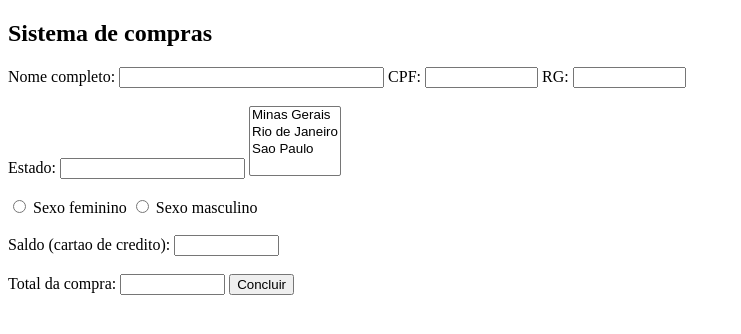
After one commit to ntinarelli/prw, a PHP site: page /exer4/exer4.html in a window 1280 px wide. The commit adds this page. Shown: the top 334 px of the page, without its empty margins (0-741 px from the left). Run offline with PHP 8.4, Linux system fonts and the light colour scheme.

Commit message:
prova exercicios

```diff
--- a/prova1bim/exer2.php
+++ b/prova1bim/exer2.php
@@ -8,9 +8,9 @@ sua multiplicação e apresente o resultado utilizando para isso apenas o operad
 $fator1=2;
 $fator2=3;
 
-for($i=0; $i<=$fator2; $i++)
+echo "(", $fator1, " * ", $fator2, ") = ";
+
+for($i=1; $i<=$fator2; $i++)
     echo $fator1, " + ";
 
-
-
 ?>
--- /dev/null
+++ b/prova1bim/exer4/exer4.html
@@ -0,0 +1,35 @@
+<!DOCTYPE html>
+<html>
+    <head>
+        <title>Sistema de compra</title>
+    </head>
+    <body>
+        <form method = "GET" action = "exer4.php">
+            <h2>Sistema de compras</h2>
+            Nome completo: <input type="text" size="30" name="nome">
+            CPF: <input type="text" size="11" name="cpf">
+            RG: <input type="text" size="11" name="rg">
+            <br>
+            <br>
+            Estado: <input type="text" size="20" name="estado">
+            <select name = "estado" value = "defalt" size = "4">
+                <option>Minas Gerais</option>
+                <option>Rio de Janeiro</option>
+                <option>Sao Paulo</option>
+            </select>
+            <br>
+            <br>
+            <input type="radio" name="sexo" value="defalt"> Sexo feminino
+            <input type="radio" name="sexo" value="defalt"> Sexo masculino
+            <br>
+            <br>
+            Saldo (cartao de credito): <input type="text" size="10" name="saldo">
+            <br>
+            <br>
+            Total da compra: <input type="text" size="10" name="totalCompra">
+            <input type="submit" value="Concluir">
+        </form>
+    </body>
+</html>
+
+</html>
```
Also changed, not shown: prova1bim/exer3/exer3.html (added, +16 -0 lines), prova1bim/exer3/exer3.php (added, +30 -0 lines), prova1bim/exer4/exer4.php (added, +18 -0 lines).
